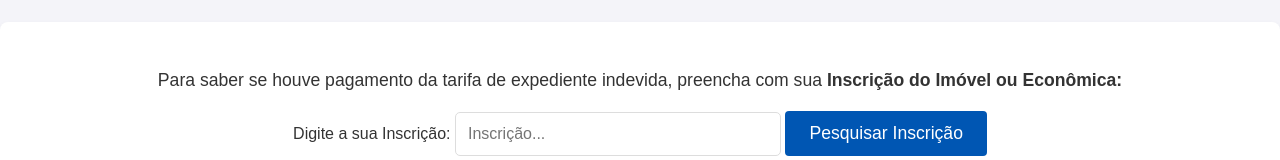
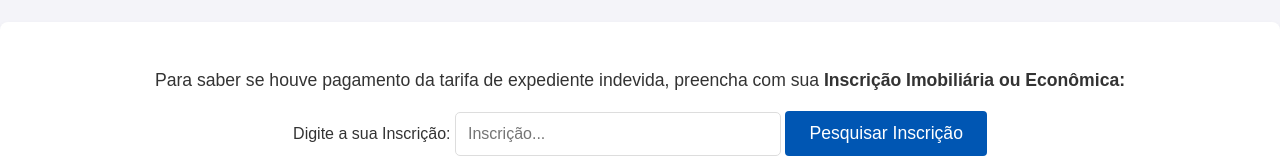
Before and after one commit to SemecConsulta/semec, a website: page index.html in a window 1280 px wide. Shown: the part 364-524 px from the top of the page. Drawn offline with Linux system fonts and the light colour scheme.

Commit message:
Correção_config

```diff
--- a/index.html
+++ b/index.html
@@ -20,7 +20,7 @@
 </div>
 
 <div class="search-box">
-  <p class="descricao">Para saber se houve pagamento da tarifa de expediente indevida, preencha com sua <b>Inscrição do Imóvel ou Econômica: </b></p>
+  <p class="descricao">Para saber se houve pagamento da tarifa de expediente indevida, preencha com sua <b>Inscrição Imobiliária ou Econômica: </b></p>
   <form id="formPesquisa">
     <label for="pesquisa_inscricao">Digite a sua Inscrição:</label>
     <input type="text" id="pesquisa_inscricao" name="pesquisa_inscricao" placeholder="Inscrição...">
```
